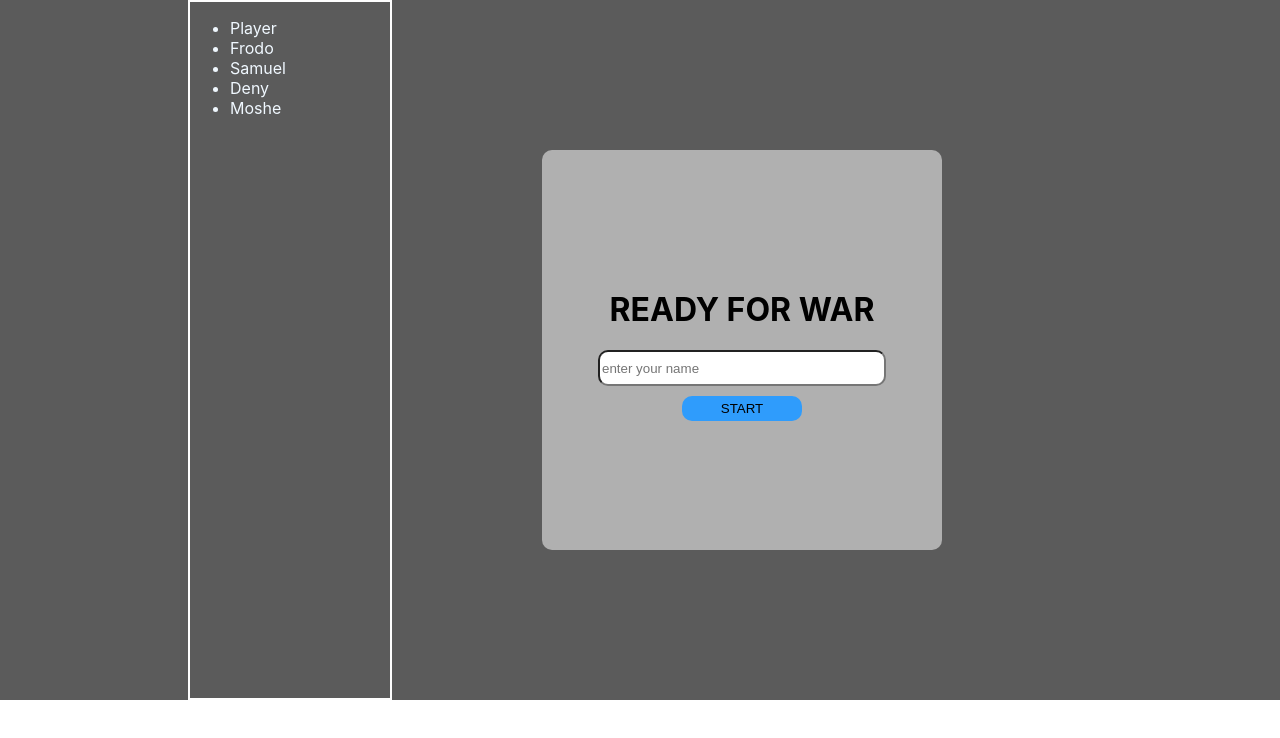
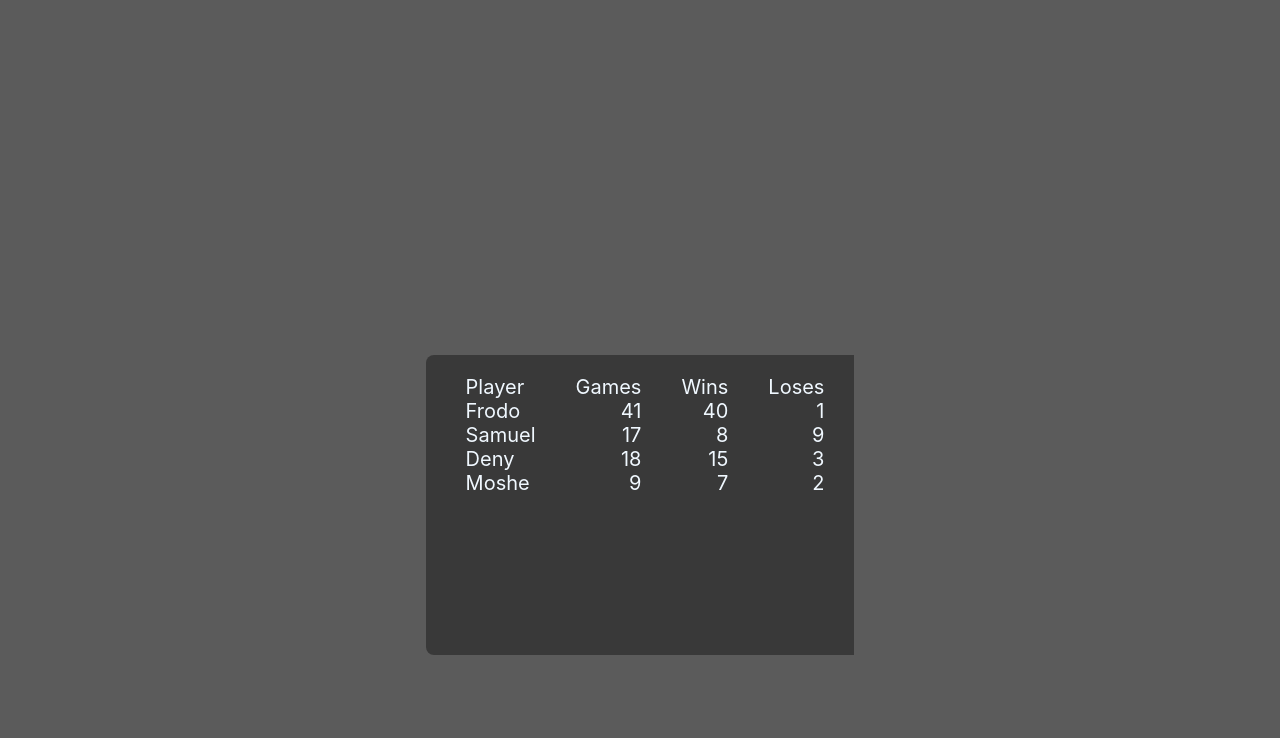
Before and after one commit to PavelMJ/cardgameapp, a React (Create React App) app: page / in a window 1280 px wide. Shown: the top 738 px of the page. Built offline with nearby package versions, Linux system fonts and the light colour scheme.

Commit message:
Table added

```diff
--- a/src/App.css
+++ b/src/App.css
@@ -8,22 +8,30 @@
 }
 .conteiner{
 	display: flex;
+	align-items: center;
+	height: 1009px;
 }
 
-.table{
-	width: 200px;
 
-	color: aliceblue;
-	border: solid 2px rgb(255, 255, 255);
+
+.signIn{
+	width:fit-content ;
+	height: fit-content;
+	justify-content: center;
+	display: flex;
+	flex-flow: row;
+	align-items: center;
+	border-radius: 10px;
+	background-color: rgb(176, 176, 176);
 }
 
-.signIn{
-	width:400px ;
-	height: 400px;
-	justify-content: center;
-	margin: 150px;
+.enter{
+	width:fit-content ;
+	height: fit-content;
+	/* justify-content: center; */
 	display: flex;
 	flex-flow: column;
+	margin: 50px;
 	align-items: center;
 	border-radius: 10px;
 	background-color: rgb(176, 176, 176);
@@ -32,17 +40,22 @@
 .Btn{
 	cursor: pointer;
 	margin: 10px;
-	width: 30%;
-	height: 25px;
+	width: 60%;
+	height: 32px;
 	background-color: rgb(47, 156, 252);
 	border-radius: 10px;
 	border: none;
+	color: azure;
 }
 
 .nameInput{
-	width: 70%;
-	height: 30px;
+	text-align: center;
+	font-size: 18px;
+	position: relative;
+	width: 100%;
+	height: 35px;
 	border-radius: 10px;
+	bottom: 35px;
 }
 
 .Card{
@@ -63,10 +76,37 @@
 	display: flex;
 	flex-flow: column;
 	align-items: center;
-	height: 1000px;
+	height: 1009px;
 }
 
 img{
 	width: 100%;
 	height: 100%;
 }
+
+
+.players{
+	list-style-type:none;
+}
+
+.table{
+	font-size: 20px;
+	display: flex;
+	width: fit-content;
+	height: 300px;
+	padding: 0 30px 0 0;
+	color: aliceblue;
+	background-color: rgb(57, 57, 57);
+	border-radius: 8px 0 0 8px;
+	bottom: 100px;
+
+}
+
+.data{
+	text-align: right;
+}
+
+.move{
+	position: relative;
+	bottom: 200px;
+}
--- a/src/App.js
+++ b/src/App.js
@@ -12,7 +12,7 @@ import Score from './components/Score'
 
 function App() {
 
-	const [switchPages, setSwitchPages] = useState(0)
+	const [switchPages, setSwitchPages] = useState(2)
 	const [player, setPlayer] = useState({})
 	const [compDeck, setCompDeck] = useState([])
 	const [playerDeck, setplayeDeck] = useState([])
@@ -85,8 +85,8 @@ function App() {
 			return <GamePage setSwitchPages={setSwitchPages} player={player} compDeck={compDeck} playerDeck={playerDeck} />
 
 		}
-		else if (switchPages === 3) {
-			return <Score setSwitchPages={setSwitchPages} />
+		else if (switchPages === 2) {
+			return <Score setSwitchPages={setSwitchPages} playersData={allPlayers}/>
 		}
 
 
--- a/src/components/Score.jsx
+++ b/src/components/Score.jsx
@@ -0,0 +1,13 @@
+import React from 'react'
+import Table from './Table'
+
+export default function Score(props) {
+	return (
+		<div className='score conteiner'>
+			<h2></h2>
+			<Table playersData = {props.playersData}/>
+
+
+		</div>
+	)
+}
--- a/src/components/SignIn.jsx
+++ b/src/components/SignIn.jsx
@@ -1,5 +1,6 @@
 import React from 'react'
 import { useState } from 'react'
+import Table from './Table'
 
 export default function SignIn(props) {
 	const [name, setName] = useState('')
@@ -18,26 +19,16 @@ export default function SignIn(props) {
 
 	console.log(props);
 
+	return (
+		<div className='conteiner move'>
 
-
-
-
-
-	return (
-		<div className='conteiner'>
-			<div className='table'>
-				<ul className='players'>
-					<li>Player</li>
-				{props.playersData.map((obj, index)=>(
-					<li key={index}>{obj.playerName}</li>
-				))}
-			</ul>
-
-			</div>
 			<div className='signIn' >
-				<h1>READY FOR WAR</h1>
+			<Table playersData = {props.playersData}/>
+				<div className='enter' >
+				<h1 style={{fontSize:"40px", color:"#e84e43", position:'relative',bottom:"60px" }}>READY FOR WAR</h1>
 				<input className='nameInput' onChange={(e) => { setName(e.target.value) }} type="text" placeholder='enter your name' />
 				<button className='start Btn' onClick={checkName}>START</button>
+				</div>
 			</div>
 		</div>
 	)
--- /dev/null
+++ b/src/components/Table.jsx
@@ -0,0 +1,35 @@
+import React from 'react'
+
+export default function Table(props) {
+	return (
+		<div className='table'>
+		<ul className='players'>
+			<li>Player</li>
+		{props.playersData.map((obj, index)=>(
+			<li key={index}>{obj.playerName}</li>
+		))}
+	</ul>
+	<ul className='players'>
+			<li>Games</li>
+		{props.playersData.map((obj, index)=>(
+			<li className='data' key={index}>{obj.games}</li>
+		))}
+	</ul>
+
+	<ul className='players'>
+			<li>Wins</li>
+		{props.playersData.map((obj, index)=>(
+			<li className='data' key={index}>{obj.win}</li>
+		))}
+	</ul>
+
+	<ul className='players'>
+			<li>Loses</li>
+		{props.playersData.map((obj, index)=>(
+			<li className='data' key={index}>{obj.lose}</li>
+		))}
+	</ul>
+
+	</div>
+	)
+}
```
